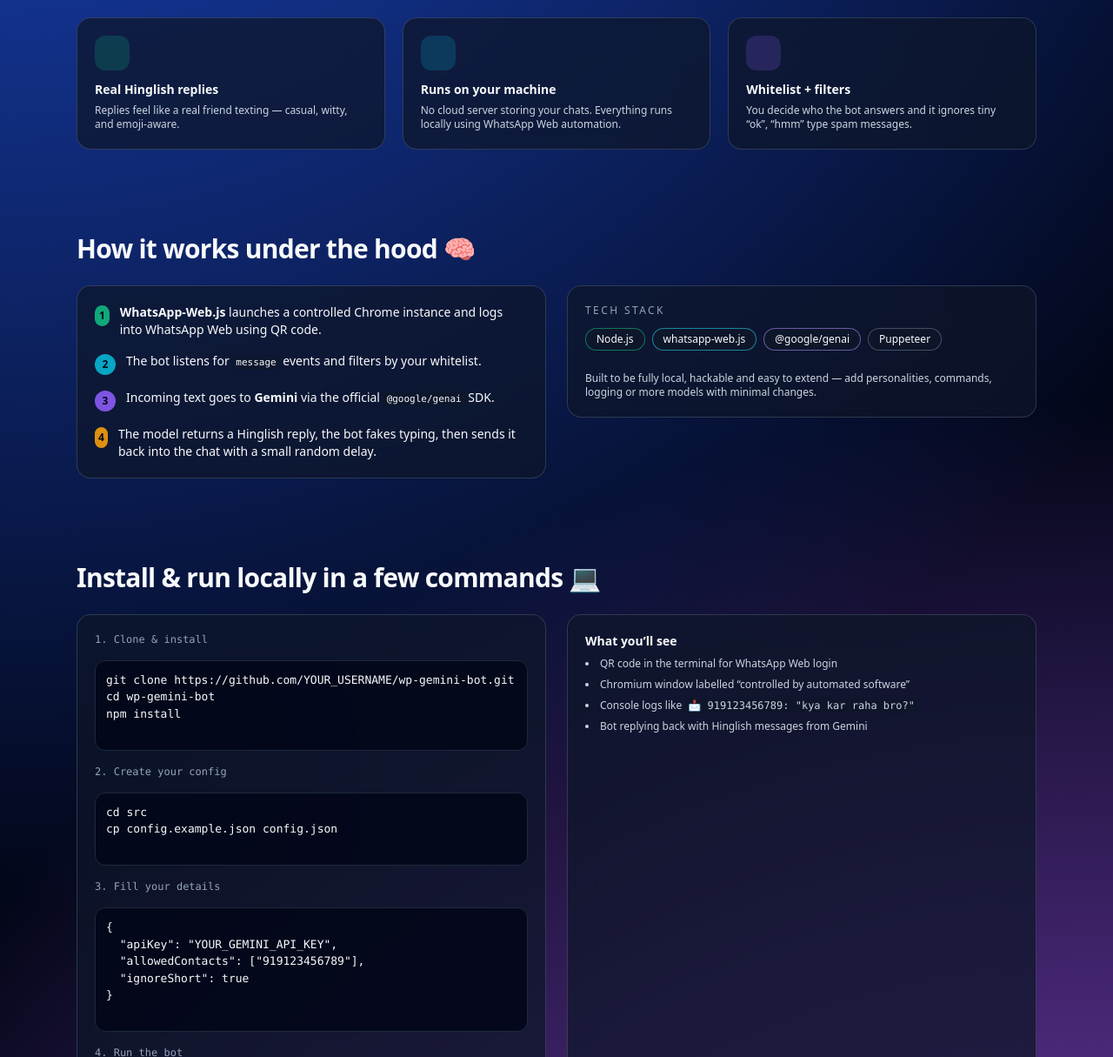
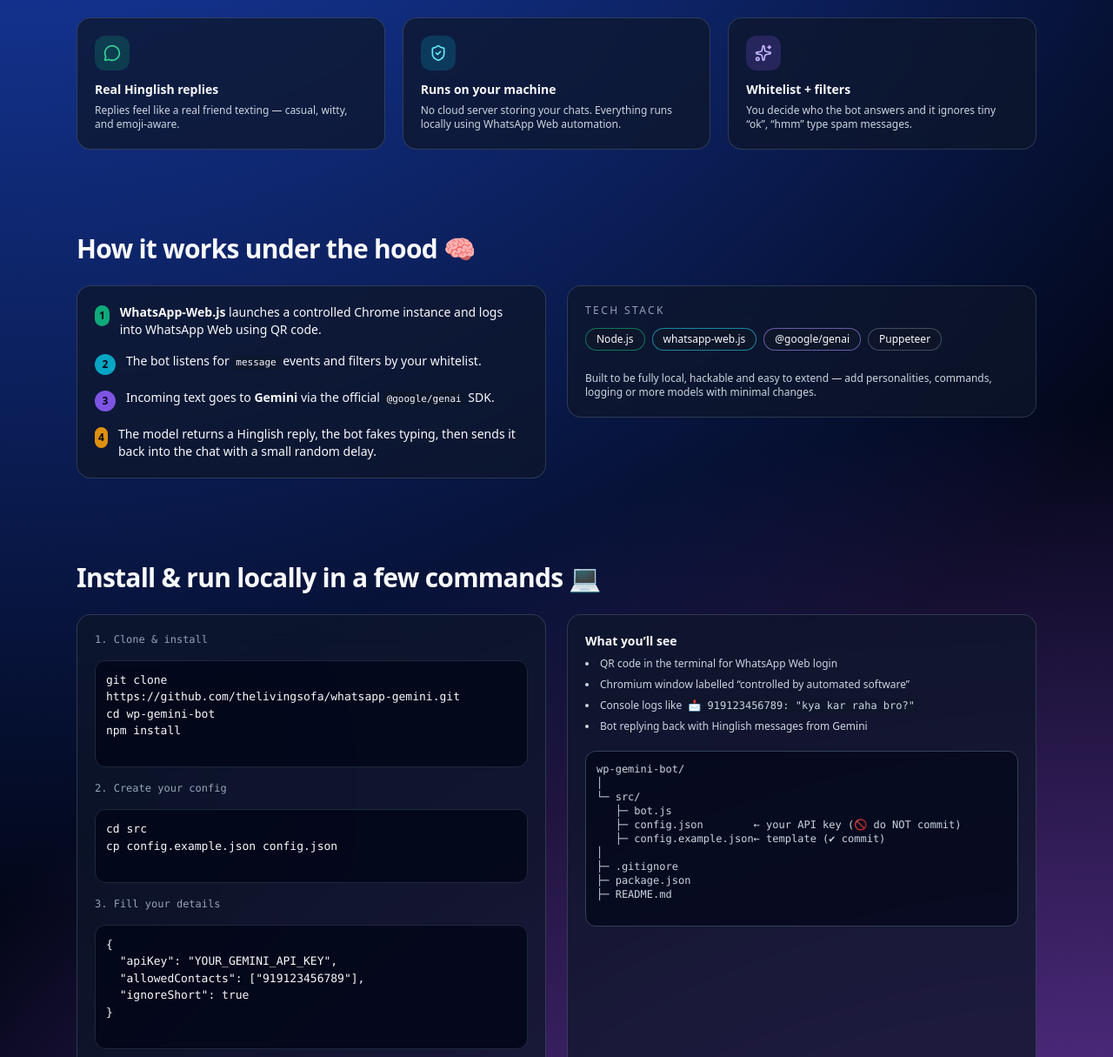
Before and after one commit to theLivingSofa/whatsapp-gemini, a website: page index.html in a window 1280 px wide. Shown: the part 685-1900 px from the top of the page at 87% size. Drawn offline with nearby package versions, Linux system fonts and the light colour scheme.

Commit message:
Update index.html

```diff
--- a/index.html
+++ b/index.html
@@ -13,7 +13,7 @@
   <script src="https://cdn.tailwindcss.com"></script>
 
   <!-- Icons (Lucide) -->
-  <script defer src="https://unpkg.com/lucide@latest/dist/umd/lucide.js"></script>
+  <script src="https://unpkg.com/lucide@latest"></script>
 
   <style>
     /* Fancy background grid + glow */
@@ -82,7 +82,7 @@
         </div>
         <div class="flex flex-col leading-none">
           <span class="font-semibold tracking-tight">WhatsApp Gemini Bot</span>
-          <span class="text-[11px] text-slate-400">Hinglish Auto-Reply</span>
+          <span class="text-[11px] text-slate-400">with ❤️ by theLivingSofa</span>
         </div>
       </div>
 
@@ -285,6 +285,7 @@
     </section>
 
     <!-- INSTALL SECTION -->
+   <!-- INSTALL SECTION -->
 <section id="install" class="space-y-6">
   <h2 class="text-2xl md:text-3xl font-semibold tracking-tight">
     Install & run locally in a few commands 💻
@@ -294,7 +295,7 @@
     <div class="glass rounded-2xl p-5 space-y-4 code-block text-[13px]">
       <p class="text-xs text-slate-400">1. Clone & install</p>
       <pre class="whitespace-pre-wrap bg-slate-950/80 rounded-xl p-3 border border-slate-800">
-git clone https://github.com/YOUR_USERNAME/wp-gemini-bot.git
+git clone <br>https://github.com/thelivingsofa/whatsapp-gemini.git
 cd wp-gemini-bot
 npm install
       </pre>
@@ -320,6 +321,7 @@
       </pre>
     </div>
 
+    <!-- RIGHT SIDE -->
     <div class="glass rounded-2xl p-5 flex flex-col justify-between">
       <div>
         <h3 class="font-semibold mb-2 text-sm">What you’ll see</h3>
@@ -329,6 +331,22 @@
           <li>Console logs like <code class="code-block bg-slate-900/70 px-1 py-0.5 rounded">📩 919123456789: "kya kar raha bro?"</code></li>
           <li>Bot replying back with Hinglish messages from Gemini</li>
         </ul>
+
+        <!-- 📁 FILE STRUCTURE inserted here -->
+        <div class="mt-5 text-xs">
+          <pre class="whitespace-pre bg-slate-950/70 rounded-xl p-3 border border-slate-700 text-slate-300">
+wp-gemini-bot/
+│
+└─ src/
+   ├─ bot.js
+   ├─ config.json        ← your API key (🚫 do NOT commit)
+   ├─ config.example.json← template (✔ commit)
+│
+├─ .gitignore
+├─ package.json
+├─ README.md
+          </pre>
+        </div>
       </div>
 
       <div class="mt-6 text-[11px] text-slate-400 border-t border-slate-700/60 pt-3">
@@ -338,6 +356,7 @@
     </div>
   </div>
 </section>
+
 
     <!-- CODE SNIPPET -->
     <section id="code" class="space-y-4">
@@ -396,5 +415,11 @@
     // init Lucide icons
     lucide && lucide.createIcons();
   </script>
+  <script>
+  if (window.lucide) {
+    lucide.createIcons();
+  }
+</script>
+
 </body>
 </html>
```
Lines whose indentation alone changed are shown as unchanged.
